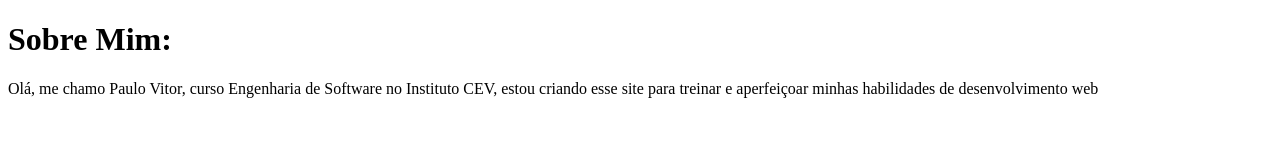
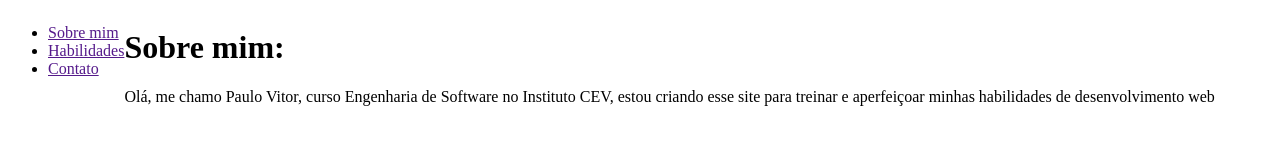
Before and after one commit to paulovitortss/pessoal, a plain HTML site: page index.html in a window 1280 px wide. Drawn offline with Linux system fonts and the light colour scheme.

Commit message:
começando a dar o visual para a página

```diff
--- a/index.html
+++ b/index.html
@@ -3,10 +3,24 @@
 <head>
     <meta charset="UTF-8">
     <meta name="viewport" content="width=device-width, initial-scale=1.0">
+    <link rel="stylesheet" href="style.css">
     <title>Paulo Vitor Tavares</title>
 </head>
 <body>
-    <h1>Sobre Mim:</h1>
-    <p>Olá, me chamo Paulo Vitor, curso Engenharia de Software no Instituto CEV, estou criando esse site para treinar e aperfeiçoar minhas habilidades de desenvolvimento web</p>
+    <div class="container">
+        <header>
+            <nav class="menu">
+                <ul>
+                    <li><a href="">Sobre mim</a></li>
+                    <li><a href="">Habilidades</a></li>
+                    <li><a href="">Contato</a></li>
+                </ul>
+            </nav>
+        </header>
+        <div>
+            <h1>Sobre mim:</h1>
+            <p>Olá, me chamo Paulo Vitor, curso Engenharia de Software no Instituto CEV, estou criando esse site para treinar e aperfeiçoar minhas habilidades de desenvolvimento web</p>
+        </div>
+    </div>
 </body>
 </html>
--- a/style.css
+++ b/style.css
@@ -0,0 +1,3 @@
+.container{
+    display: flex;
+}
```
